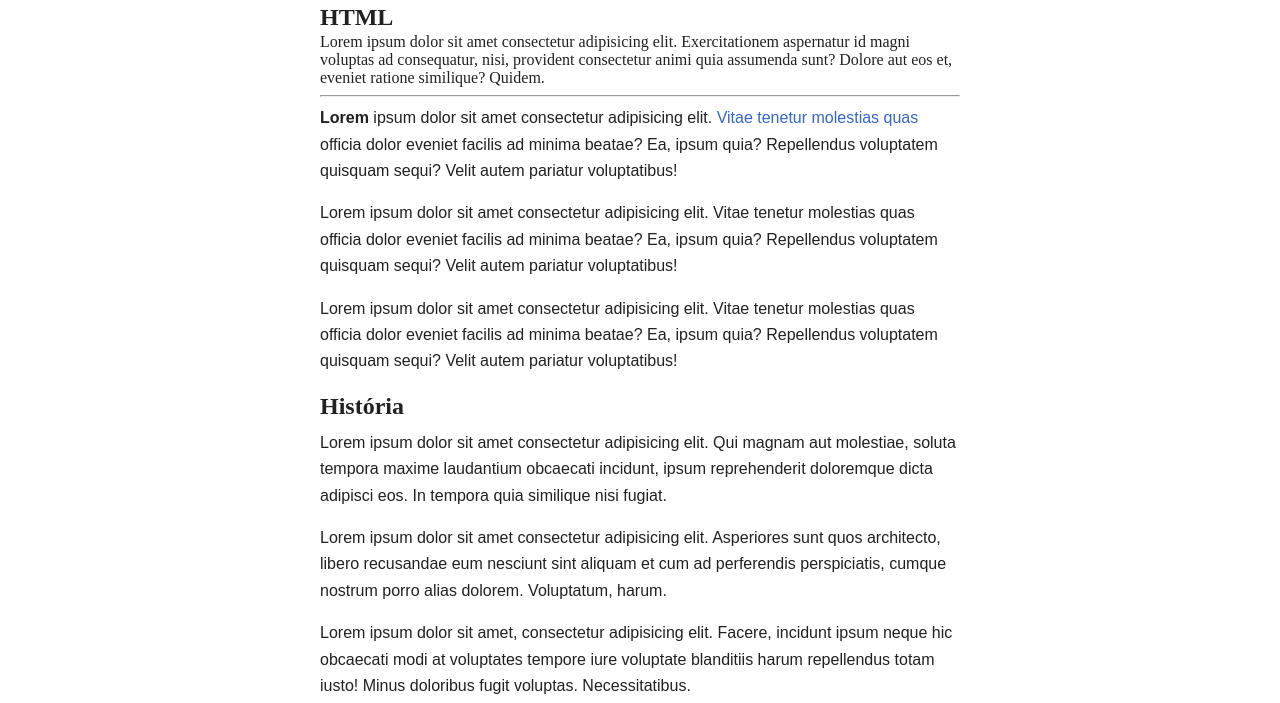
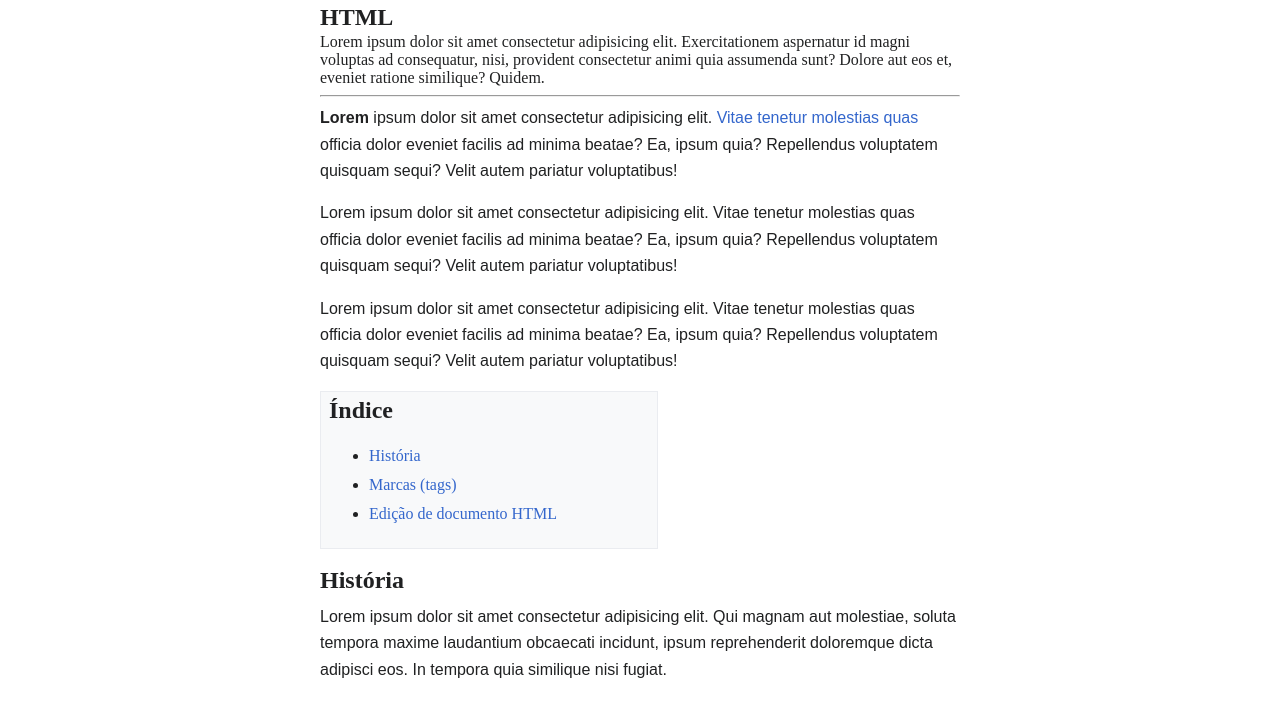
Before and after one commit to TiagoNeve/TreinaWeb, a plain HTML site: page HtmlCss3/Projeto/index.html in a window 1280 px wide. Shown: the part 94-797 px from the top of the page. Drawn offline with Linux system fonts and the light colour scheme.

Commit message:
Fim do projeto

```diff
--- a/HtmlCss3/Projeto/css/artigo.css
+++ b/HtmlCss3/Projeto/css/artigo.css
@@ -31,3 +31,13 @@
     text-align: center;
 
 }
+
+.indice{
+    margin: 1em 0;
+    background-color: #f8f9fa;
+    border: solid 1px #eaecf0;
+    padding: .2em .5em;
+    width: 50%;
+    min-width: 300px;
+    line-height: 1.8;
+}
--- a/HtmlCss3/Projeto/css/pagina.css
+++ b/HtmlCss3/Projeto/css/pagina.css
@@ -1,3 +1,7 @@
+html{
+    scroll-behavior: smooth;
+}
+
 body {
     margin: 0;
 }
--- a/HtmlCss3/Projeto/index.html
+++ b/HtmlCss3/Projeto/index.html
@@ -48,9 +48,19 @@
 
 		</section>
 
+		<section class="indice">
+			<h2 class="titulo">Índice</h2>
+
+			<ul>
+				<li><a href="#historia">História</a></li>
+				<li><a href="#marcas-tags">Marcas (tags)</a></li>
+				<li><a href="#edicao-documentos-html">Edição de documento HTML</a></li>
+			</ul>
+		</section>
+
 		<section>
 
-			<h2 class="titulo">
+			<h2 class="titulo" id="historia">
 				História
 			</h2>
 
@@ -70,8 +80,9 @@
 
 		</section>
 
+
 		<section>
-			<h2 class="titulo">Marcas (tags)</h2>
+			<h2 class="titulo" id="marcas-tags">Marcas (tags)</h2>
 
 			<p class="paragrafo">
 				Lorem ipsum dolor sit amet, consectetur adipisicing elit. Assumenda, aperiam! Possimus quod, laudantium facere quidem nihil ipsam aliquid exercitationem voluptatibus corrupti amet blanditiis commodi aspernatur soluta maxime tempore mollitia assumenda.
@@ -79,7 +90,7 @@
 		</section>
 
 		<section>
-			<h2 class="titule">Edição de documentos HTML</h2>
+			<h2 class="titule" id="edicao-documentos-html">Edição de documentos HTML</h2>
 
 			<p class="paragrafo">
 				Lorem ipsum dolor sit amet consectetur, adipisicing elit. Possimus eius facilis sunt beatae deserunt! Temporibus quasi deleniti beatae natus omnis. Fugiat qui reprehenderit exercitationem eos odit doloremque deserunt sed amet!
```
